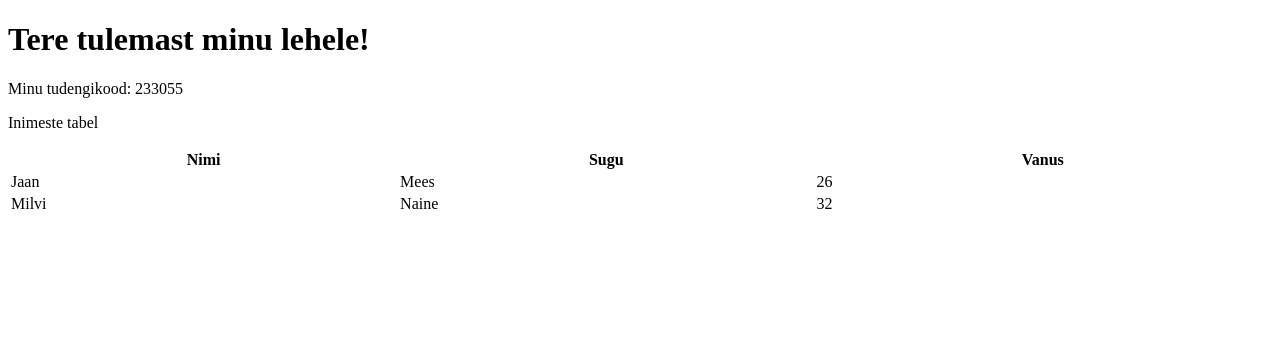
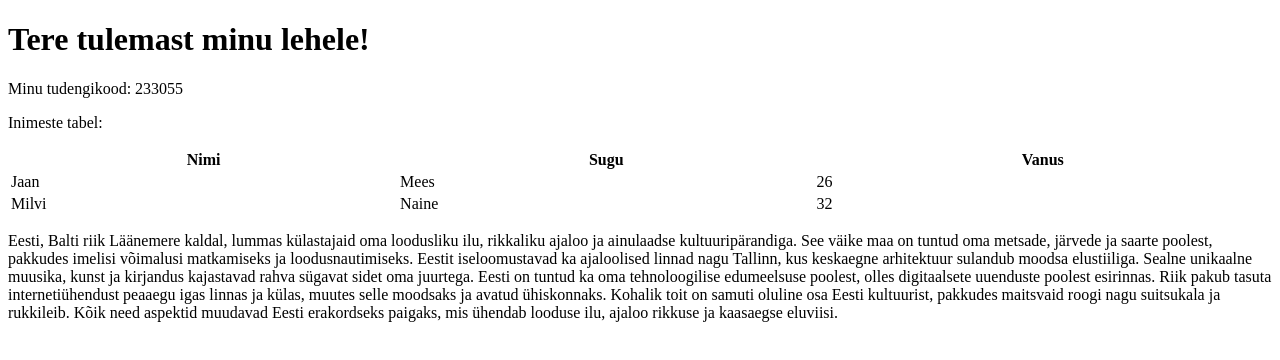
Before and after one commit to robertplatais/robertplatais.github.io, a plain HTML site: page index.html in a window 1280 px wide. Drawn offline with Linux system fonts and the light colour scheme.

Commit message:
Update index.html

```diff
--- a/index.html
+++ b/index.html
@@ -8,7 +8,7 @@
 <h1>Tere tulemast minu lehele!</h1>
 <p>Minu tudengikood: 233055</p>
 
-<p>Inimeste tabel</p>
+<p>Inimeste tabel:</p>
 <table style="width:100%">
   <tr>
     <th>Nimi</th>
@@ -27,5 +27,10 @@
   </tr>
 </table>
 
+<p>
+Eesti, Balti riik Läänemere kaldal, lummas külastajaid oma loodusliku ilu, rikkaliku ajaloo ja ainulaadse kultuuripärandiga. See väike maa on tuntud oma metsade, järvede ja saarte poolest, pakkudes imelisi võimalusi matkamiseks ja loodusnautimiseks. Eestit iseloomustavad ka ajaloolised linnad nagu Tallinn, kus keskaegne arhitektuur sulandub moodsa elustiiliga. Sealne unikaalne muusika, kunst ja kirjandus kajastavad rahva sügavat sidet oma juurtega.
+
+Eesti on tuntud ka oma tehnoloogilise edumeelsuse poolest, olles digitaalsete uuenduste poolest esirinnas. Riik pakub tasuta internetiühendust peaaegu igas linnas ja külas, muutes selle moodsaks ja avatud ühiskonnaks. Kohalik toit on samuti oluline osa Eesti kultuurist, pakkudes maitsvaid roogi nagu suitsukala ja rukkileib. Kõik need aspektid muudavad Eesti erakordseks paigaks, mis ühendab looduse ilu, ajaloo rikkuse ja kaasaegse eluviisi.</p>
+
 </body>
 </html>
```
